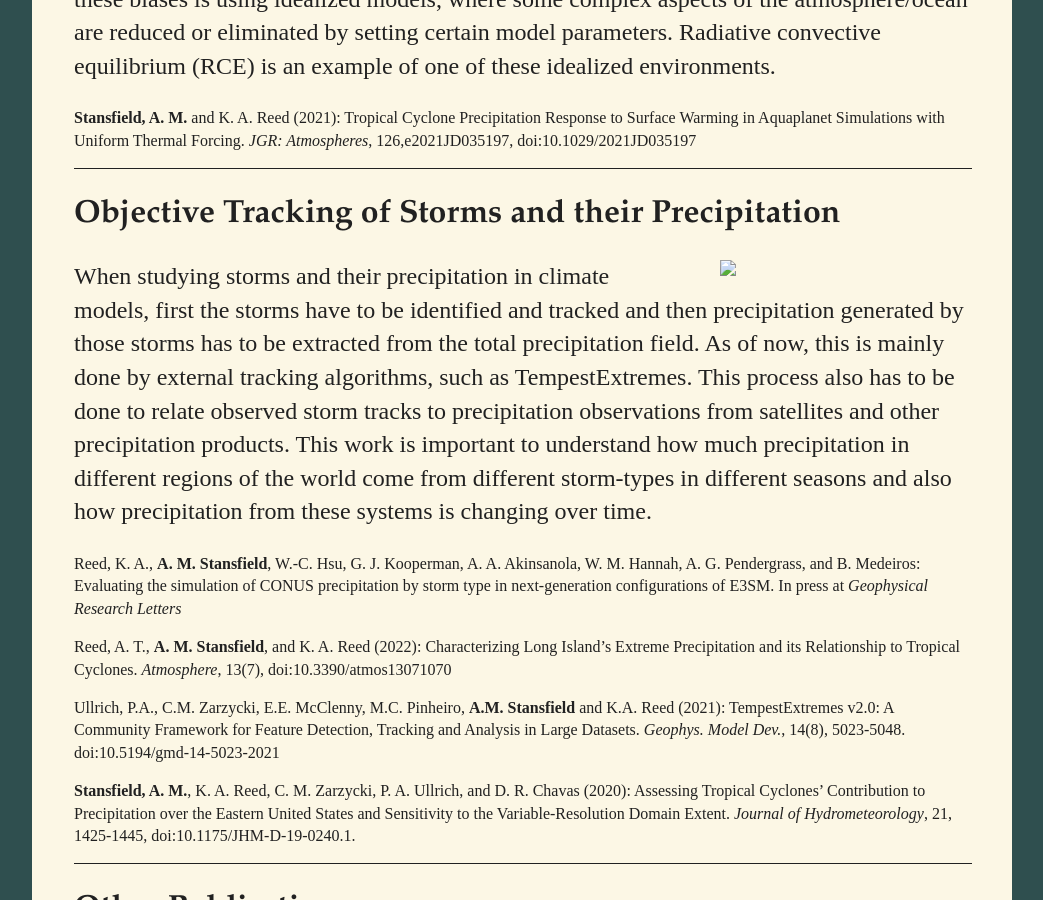
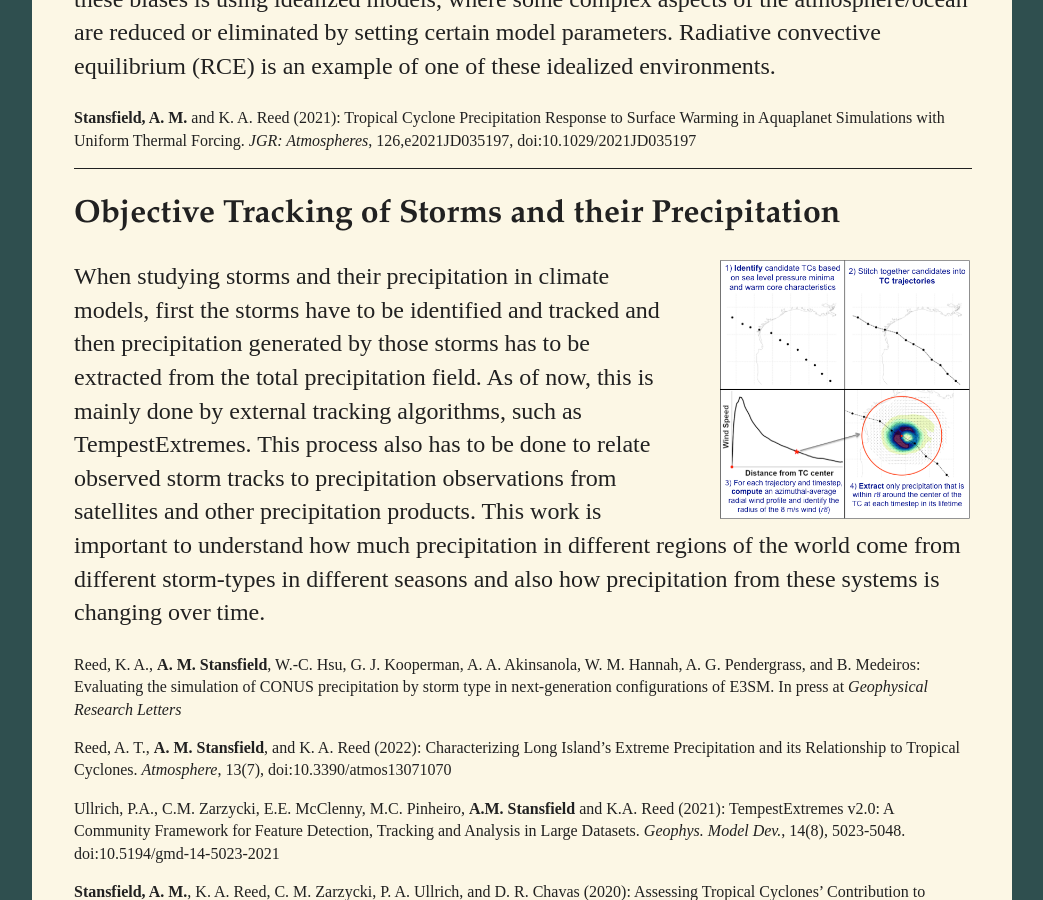
Before and after one commit to alyssa-stansfield/alyssa-stansfield.github.io, a Jekyll site: the page built from research/index.html, in a window 1280 px wide and 900 px high, scrolled down 1166 px. Shown: the whole window, without its empty margins (118-1161 px from the left). Built offline with Jekyll 4.4.1, drawn with Linux system fonts in a browser that asks for light colours.

Commit message:
Fixing image path

```diff
--- a/research/index.html
+++ b/research/index.html
@@ -25,7 +25,7 @@ title: My Research
 <hr width="100%" align="center" size="1px" color="#212121">
 
 <h2>Objective Tracking of Storms and their Precipitation</h2>
-<img class="wrap" src="assets/TCprecipschematic.png" width="250" />
+<img class="wrap" src="../assets/TCprecipschematic.png" width="250" />
 <p>When studying storms and their precipitation in climate models, first the storms have to be identified and tracked and then precipitation generated by those storms has to be extracted from the total precipitation field. As of now, this is mainly done by external tracking algorithms, such as <a href="https://github.com/ClimateGlobalChange/tempestextremes">TempestExtremes</a>. This process also has to be done to relate observed storm tracks to precipitation observations from satellites and other precipitation products. This work is important to understand how much precipitation in different regions of the world come from different storm-types in different seasons and also how precipitation from these systems is changing over time.</p>
 <p style="font-size:1em;">Reed, K. A., <b>A. M. Stansfield</b>, W.-C. Hsu, G. J. Kooperman, A. A. Akinsanola, W. M. Hannah, A. G. Pendergrass, and B. Medeiros: Evaluating the simulation of CONUS precipitation by storm type in next-generation configurations of E3SM. In press at <em>Geophysical Research Letters</em></p>
 <p style="font-size:1em;"><a href="https://www.mdpi.com/2073-4433/13/7/1070">Reed, A. T., <b>A. M. Stansfield</b>, and K. A. Reed (2022): Characterizing Long Island’s Extreme Precipitation and its Relationship to Tropical Cyclones. <em>Atmosphere</em>, 13(7), doi:10.3390/atmos13071070</a></p>
```
